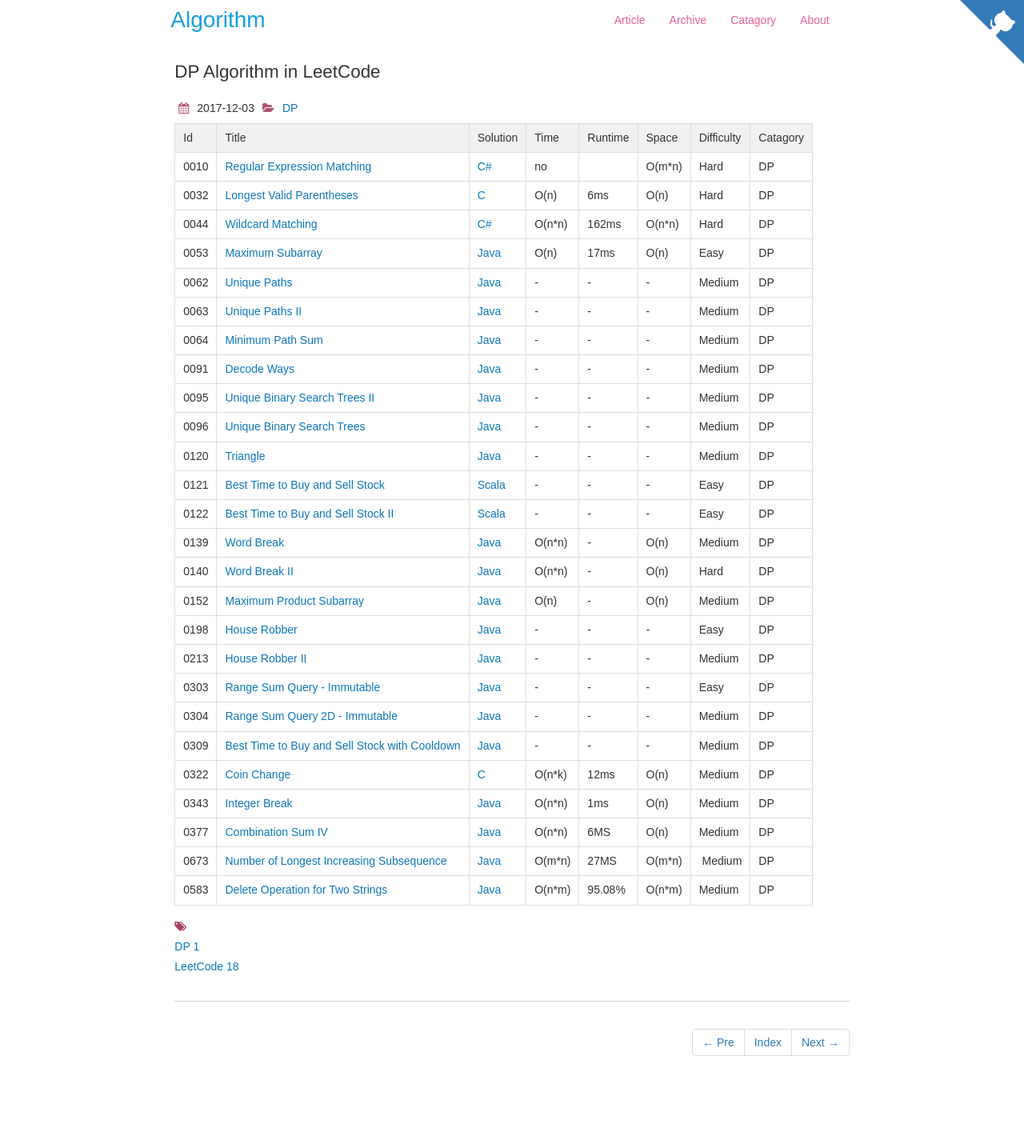
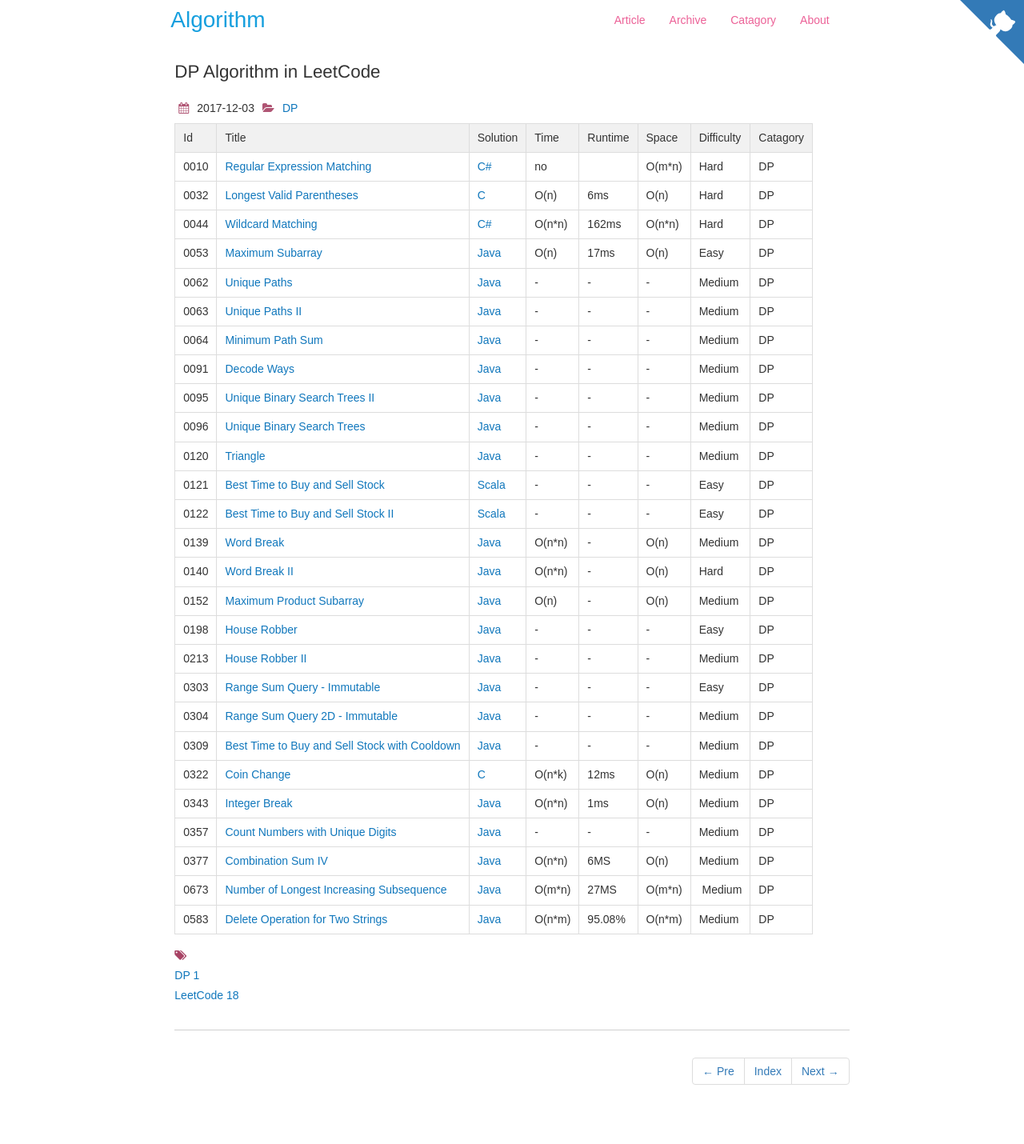
Before and after one commit to dunso/algorithm, a Jekyll site: the page built from docs/_posts/2017-12-03-DP.md, in a window 1280 px wide. Shown: the whole page at 80% size. Built offline with Jekyll 4.4.1, drawn with Linux system fonts in a browser that asks for light colours; nearby versions of some CDN libraries; before the commit the page ends 1394 px from its top, so only the background shows below that.

Commit message:
Add index of LeetCode0357.java to docs

```diff
--- a/docs/_posts/2017-12-03-DP.md
+++ b/docs/_posts/2017-12-03-DP.md
@@ -35,6 +35,7 @@ icon: file-alt
 |0309|[Best Time to Buy and Sell Stock with Cooldown](https://leetcode.com/problems/best-time-to-buy-and-sell-stock-with-cooldown/) | [Java](https://e.srl/leetcode-309/)  |-|-|-| Medium |DP|
 |0322|[Coin Change](https://leetcode.com/problems/coin-change/) | [C](https://e.srl/leetcode-322/)  | O(n\*k) |12ms| O(n)  |  Medium |DP|
 |0343|[Integer Break](https://leetcode.com/problems/integer-break/) | [Java](https://e.srl/leetcode-343/)  | O(n\*n) |1ms| O(n)  |  Medium |DP|
+|0357|[Count Numbers with Unique Digits](https://leetcode.com/problems/count-numbers-with-unique-digits/) | [Java](https://e.srl/leetcode-357/)  |-|-|-|  Medium |DP|
 |0377|[Combination Sum IV](https://leetcode.com/problems/combination-sum-iv/) | [Java](https://e.srl/leetcode-377/)  | O(n\*n) |6MS| O(n)  |  Medium |DP|
 |0673|[Number of Longest Increasing Subsequence](https://leetcode.com/problems/number-of-longest-increasing-subsequence/) | [Java](https://e.srl/leetcode-673/)  | O(m\*n) |27MS| O(m\*n)  |  Medium |DP|
 |0583|[Delete Operation for Two Strings](https://leetcode.com/problems/delete-operation-for-two-strings)| [Java](https://e.srl/leetcode-58/)  | O(n\*m) |95.08%| O(n\*m)  |  Medium |DP |
```
